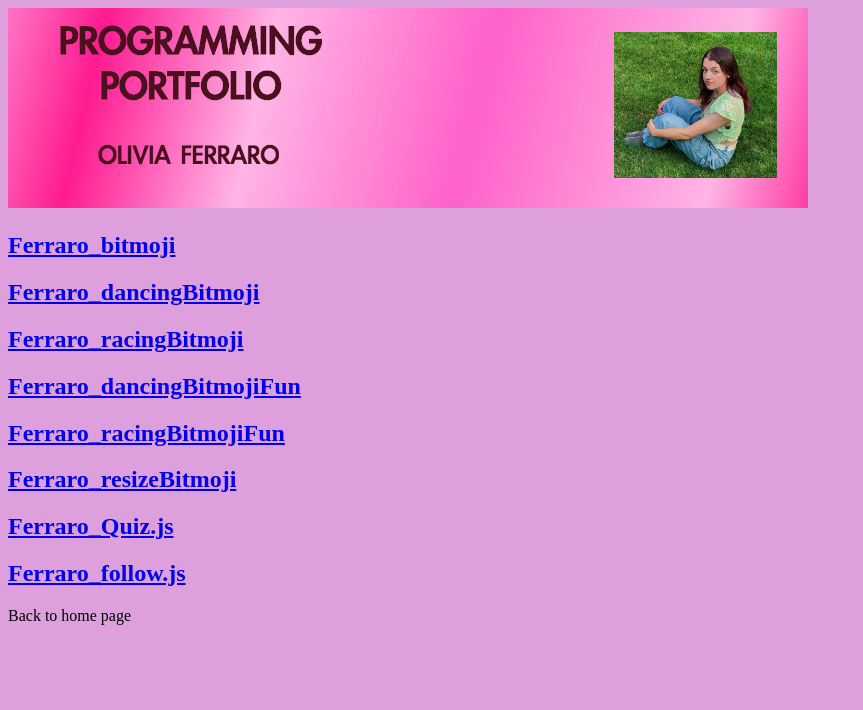
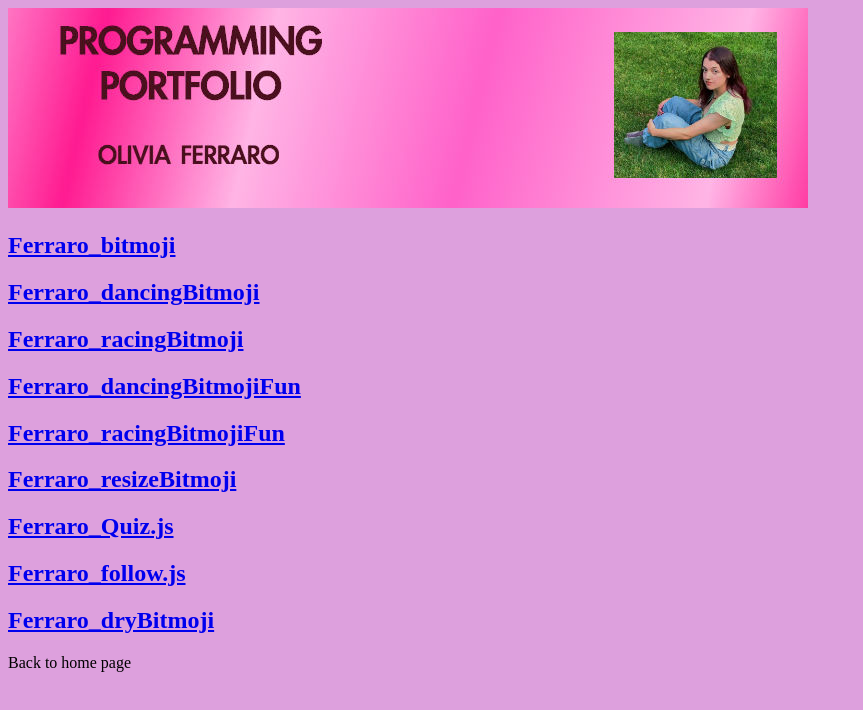
Before and after one commit to olivialferraro/olivialferraro.github.io, a plain HTML site: page javascripts.html in a window 1280 px wide. Shown: the whole page, without its empty margins (0-863 px from the left). Drawn offline with Linux system fonts and the light colour scheme; a script that the page names is missing.

Commit message:
Update javascripts.html

```diff
--- a/javascripts.html
+++ b/javascripts.html
@@ -22,6 +22,7 @@
   <h2><a href="https://www.khanacademy.org/computer-programming/ferraro_resizebitmoji/4772873815949312">Ferraro_resizeBitmoji</a></h2><script src="https://www.khanacademy.org/computer-programming/ferraro_resizebitmoji/4772873815949312/embed.js?editor=no&buttons=no&author=no&embed=yes"></script>
   <h2><a href="https://www.khanacademy.org/computer-programming/ferraro_quizjs/6286753253785600">Ferraro_Quiz.js</a></h2><script src="https://www.khanacademy.org/computer-programming/ferraro_quizjs/6286753253785600/embed.js?editor=no&buttons=no&author=no&embed=yes"></script>
 <h2><a href="https://www.khanacademy.org/computer-programming/ferraro_followjs/5470455502438400">Ferraro_follow.js</a></h2><script src="https://www.khanacademy.org/computer-programming/ferraro_followjs/5470455502438400/embed.js?editor=no&buttons=no&author=no&embed=yes"></script>
+  <h2><a href="https://www.khanacademy.org/computer-programming/ferraro_drybitmoji/6412087859838976">Ferraro_dryBitmoji</a></h2><script src="https://www.khanacademy.org/computer-programming/ferraro_drybitmoji/6412087859838976/embed.js?editor=no&buttons=no&author=no&embed=yes"></script>
   Back to home page</a>
 </body>
 </html>
```
